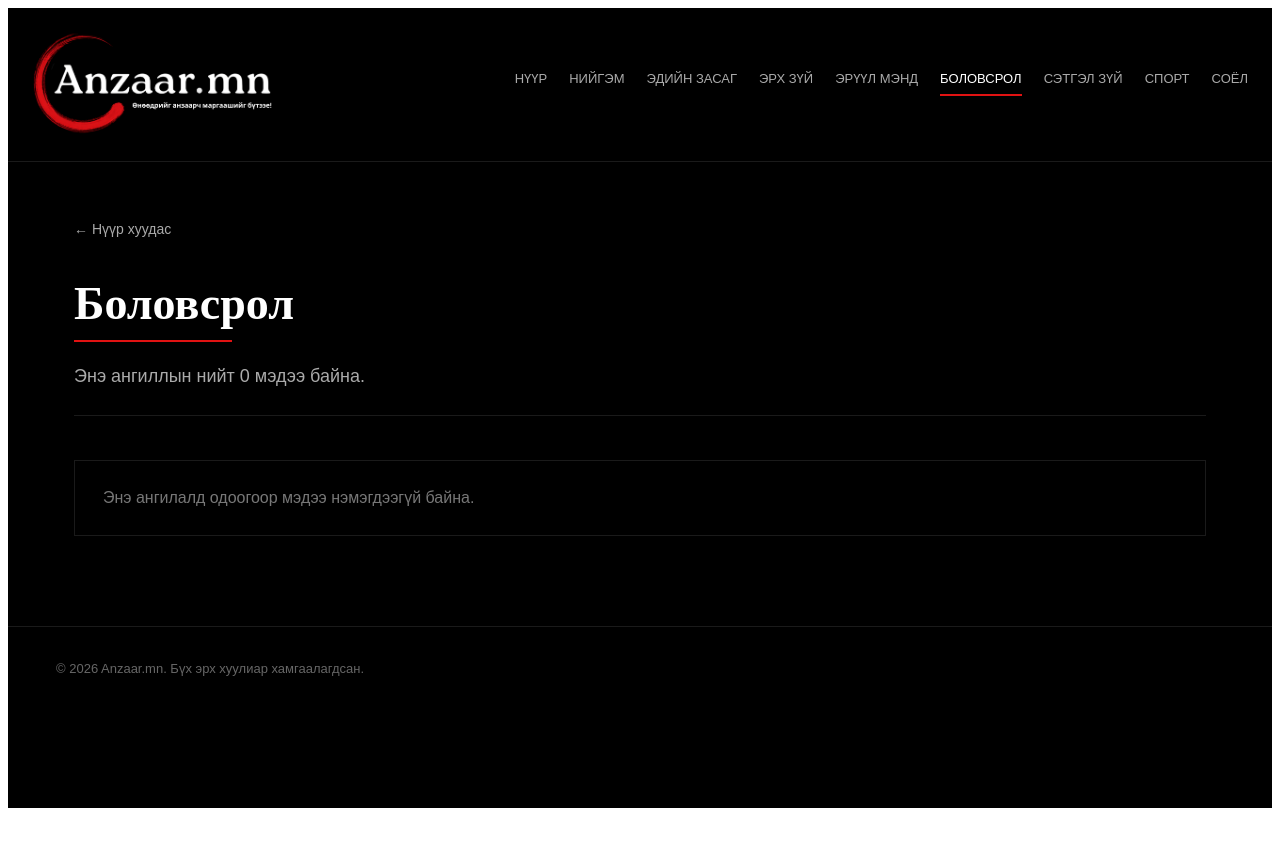
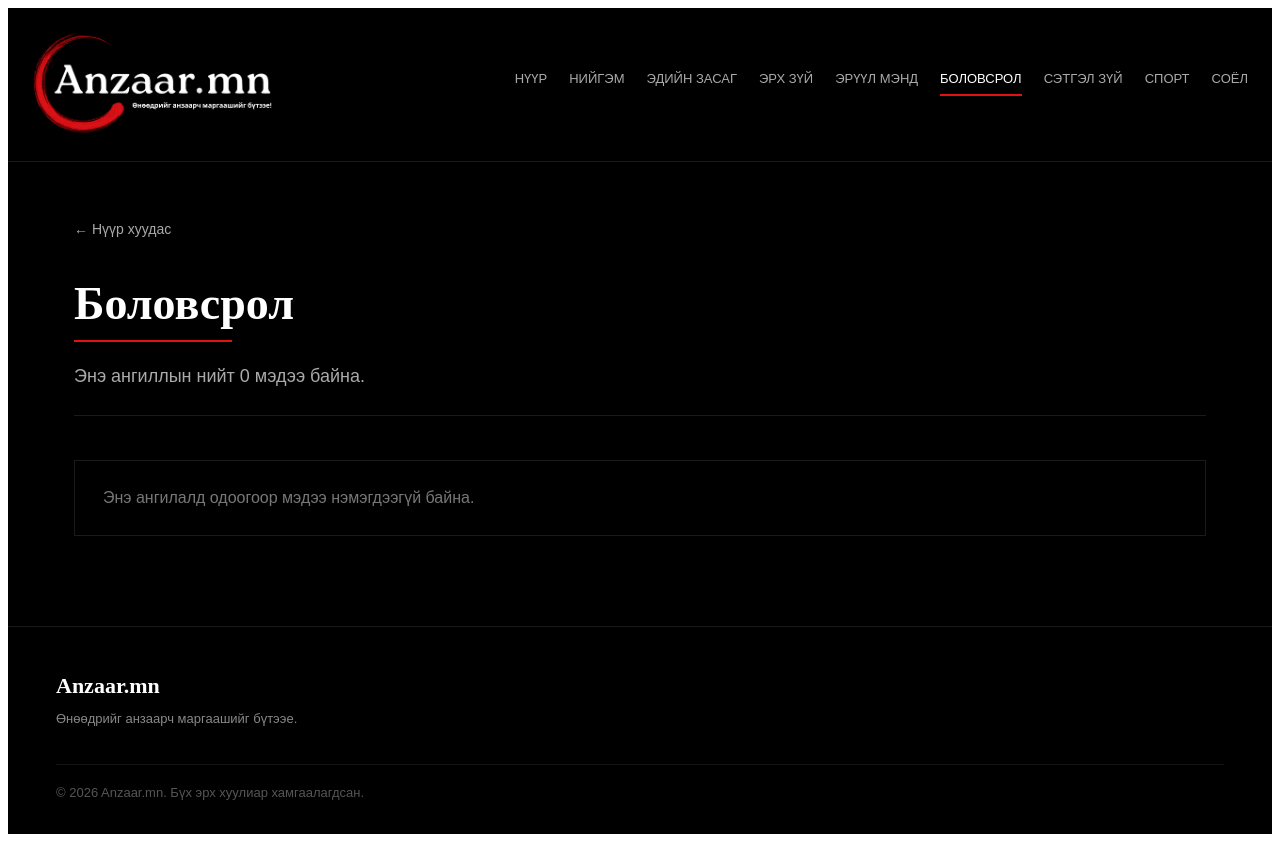
Before and after one commit to toogeemunkhtogtokh-ai/Anzaar-mn, a Next.js app: page /category/bolovsrol in a window 1280 px wide. Before the commit the page ends 816 px from the top, so only its background shows below. Built offline with nearby package versions, Linux system fonts and the light colour scheme.

Commit message:
Update page.js

```diff
--- a/app/category/[id]/page.js
+++ b/app/category/[id]/page.js
@@ -22,10 +22,15 @@ export default function CategoryPage({ params }) {
   const [isMobile, setIsMobile] = useState(false);
   const [menuOpen, setMenuOpen] = useState(false);
   const [siteCategories, setSiteCategories] = useState([]);
+  const [sitePages, setSitePages] = useState([]);
+
   const [settings, setSettings] = useState({
     siteName: "Anzaar.mn",
     slogan: "Өнөөдрийг анзаарч маргаашийг бүтээе.",
     copyright: "© 2026 Anzaar.mn. Бүх эрх хуулиар хамгаалагдсан.",
+    facebook: "",
+    email: "",
+    phone: "",
   });
 
   useEffect(() => {
@@ -35,11 +40,15 @@ export default function CategoryPage({ params }) {
     const savedCategories =
       JSON.parse(localStorage.getItem("anzaarCategories")) || [];
 
+    const savedPages =
+      JSON.parse(localStorage.getItem("anzaarPages")) || [];
+
     const savedSettings =
       JSON.parse(localStorage.getItem("anzaarSettings")) || null;
 
     setAllArticles([...savedArticles, ...articles]);
     setSiteCategories(savedCategories);
+    setSitePages(savedPages);
 
     if (savedSettings) {
       setSettings((prev) => ({
@@ -112,6 +121,8 @@ export default function CategoryPage({ params }) {
 
   const visibleArticles = filtered.slice(0, visibleCount);
   const hasMore = visibleCount < filtered.length;
+
+  const activePages = sitePages.filter((page) => page.active !== false);
 
   return (
     <main
@@ -457,14 +468,122 @@ export default function CategoryPage({ params }) {
       <footer
         style={{
           borderTop: "1px solid rgba(255,255,255,.1)",
-          padding: isMobile ? "28px 24px" : "34px 48px",
+          padding: isMobile ? "34px 24px" : "46px 48px 34px",
           color: "#666",
           fontFamily: "Arial",
           fontSize: 13,
+          background: "#000",
+        }}
+      >
+        <div
+          style={{
+            maxWidth: 1240,
+            margin: "0 auto",
+            display: "grid",
+            gridTemplateColumns: isMobile ? "1fr" : "1.2fr 1fr",
+            gap: isMobile ? 26 : 60,
+            alignItems: "start",
+          }}
+        >
+          <div
+            style={{
+              textAlign: isMobile ? "center" : "left",
+            }}
+          >
+            <div
+              style={{
+                color: "#fff",
+                fontSize: 22,
+                fontWeight: 700,
+                marginBottom: 10,
+                fontFamily: "'Times New Roman', serif",
+              }}
+            >
+              {settings.siteName}
+            </div>
+
+            <div
+              style={{
+                color: "#888",
+                lineHeight: 1.6,
+                maxWidth: isMobile ? "100%" : 420,
+              }}
+            >
+              {settings.slogan}
+            </div>
+
+            {(settings.email || settings.phone || settings.facebook) && (
+              <div
+                style={{
+                  marginTop: 16,
+                  display: "grid",
+                  gap: 6,
+                  color: "#777",
+                  fontSize: 13,
+                }}
+              >
+                {settings.email && <div>Email: {settings.email}</div>}
+                {settings.phone && <div>Утас: {settings.phone}</div>}
+
+                {settings.facebook && (
+                  <a
+                    href={settings.facebook}
+                    target="_blank"
+                    rel="noopener noreferrer"
+                    style={{
+                      color: "#888",
+                      textDecoration: "none",
+                    }}
+                  >
+                    Facebook
+                  </a>
+                )}
+              </div>
+            )}
+          </div>
+
+          {activePages.length > 0 && (
+            <nav
+              style={{
+                display: "grid",
+                gridTemplateColumns: isMobile
+                  ? "1fr"
+                  : "repeat(2, minmax(160px, auto))",
+                gap: isMobile ? "12px" : "12px 28px",
+                justifyContent: isMobile ? "center" : "end",
+                textAlign: isMobile ? "center" : "left",
+              }}
+            >
+              {activePages.map((page) => (
+                <Link
+                  key={page.id}
+                  href={`/page/${page.slug}`}
+                  style={{
+                    color: "#888",
+                    textDecoration: "none",
+                    fontSize: 13,
+                    lineHeight: 1.4,
+                  }}
+                >
+                  {page.title}
+                </Link>
+              ))}
+            </nav>
+          )}
+        </div>
+
+        <div
+          style={{
+            maxWidth: 1240,
+            margin: "34px auto 0",
+            paddingTop: 20,
+            borderTop: "1px solid rgba(255,255,255,.08)",
+            color: "#555",
             textAlign: isMobile ? "center" : "left",
           }}
         >
           {settings.copyright}
+        </div>
       </footer>
     </main>
   );
```
Lines whose indentation alone changed are shown as unchanged.
